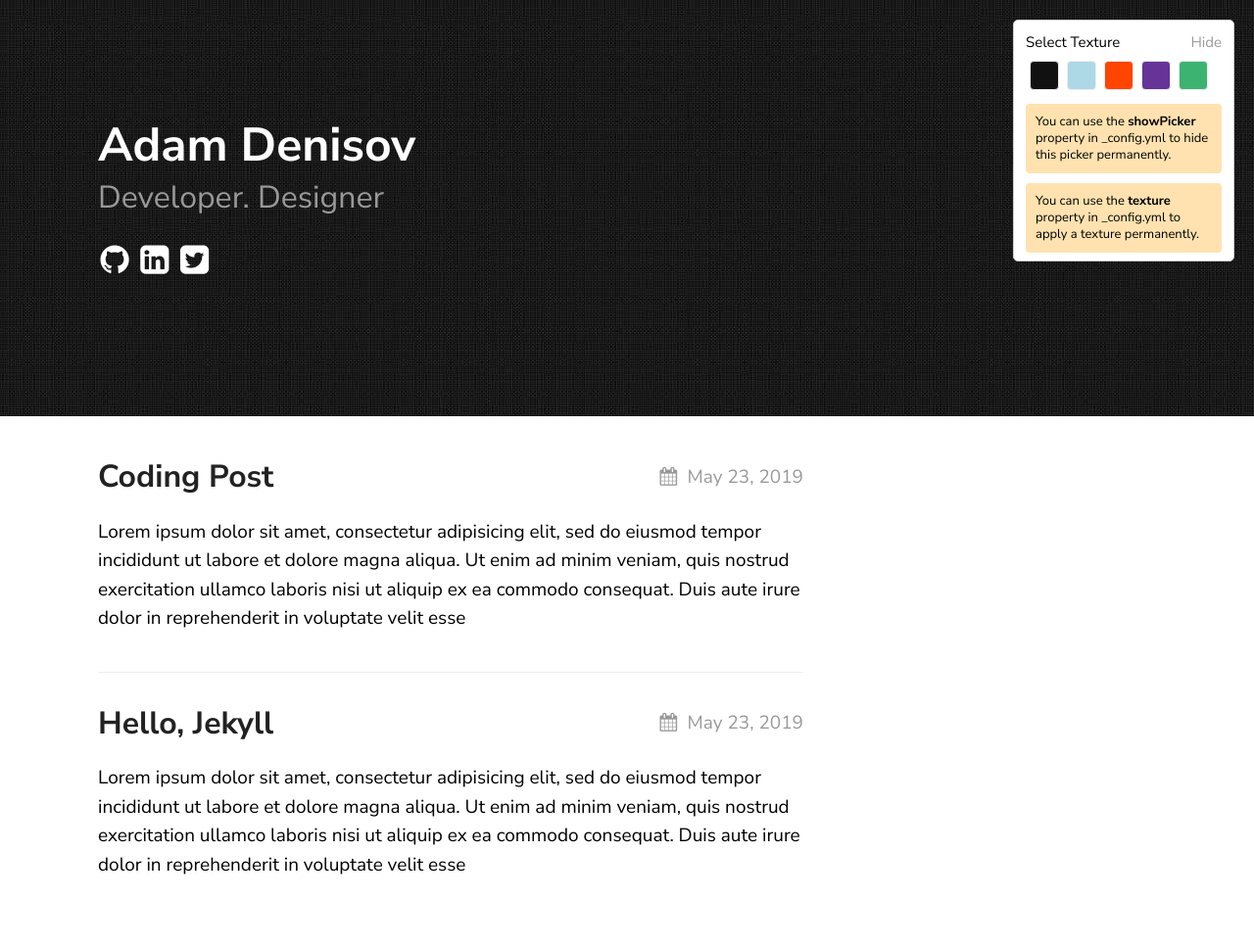
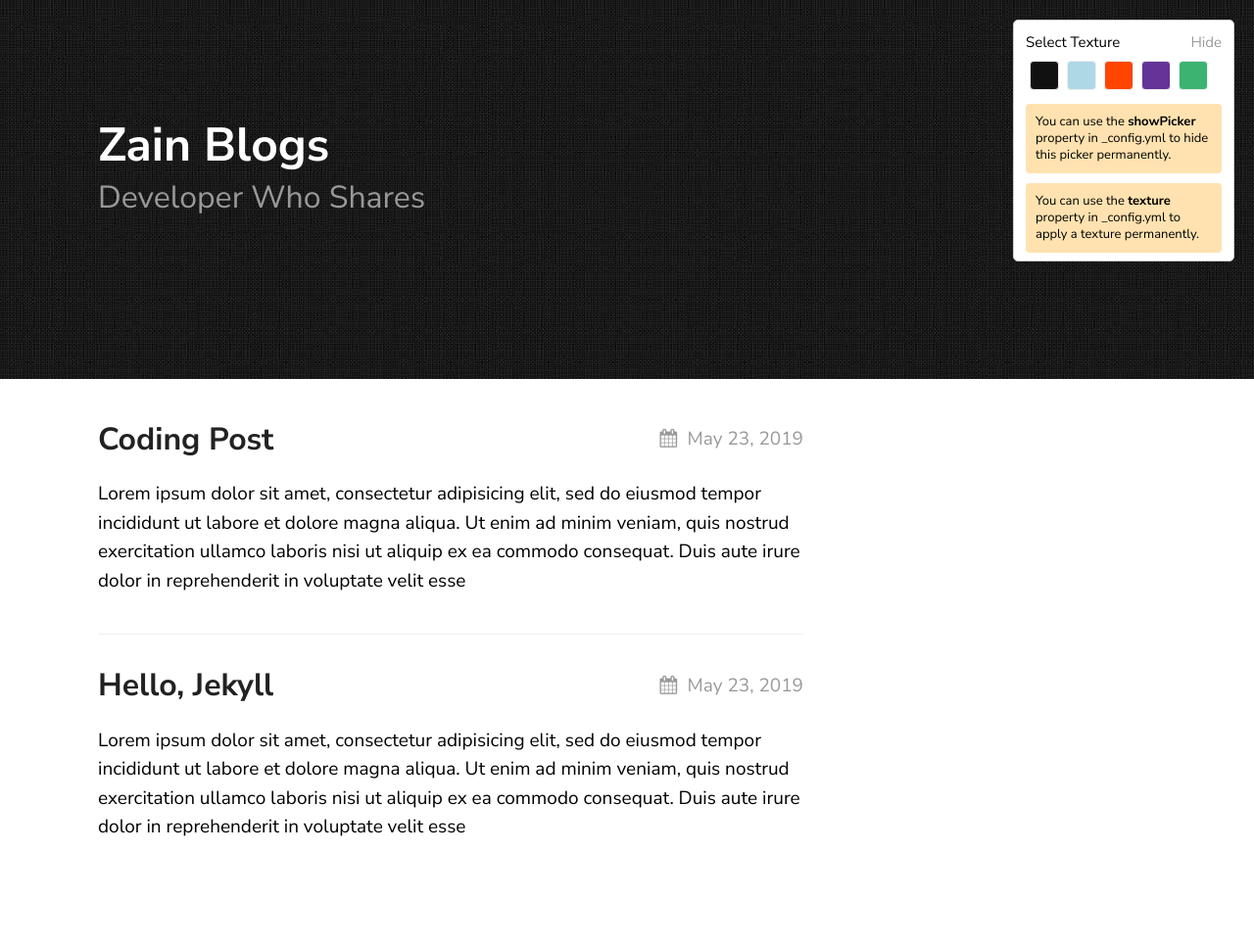
Before and after one commit to samarsault/texture, a Jekyll site: the page built from index.md, in a window 1280 px wide. Shown: the whole page at 98% size. Built offline with Jekyll 4.4.1, drawn with Linux system fonts in a browser that asks for light colours; after the commit the page ends 929 px from its top, so only the background shows below that.

Commit message:
Update base URL

```diff
--- a/_config.yml
+++ b/_config.yml
@@ -6,7 +6,9 @@ description: > # this means to ignore newlines until "show_exerpts:"
   line in _config.yml. It will appear in your document head meta (for
   Google search results) and in your feed.xml site description.
 show_excerpts: true # set to true to show excerpts on the homepage
-baseurl: /texture
+remote_theme: thelehhman/texture
+theme: texture
+baseurl: /blogs
 
 # Minima date format
 # refer to http://shopify.github.io/liquid/filters/date/ if you want to customize this
@@ -15,19 +17,19 @@ sass:
 
 permalink: /posts/:title/
 texture:
-  title: Adam Denisov
-  tagline: Developer. Designer
+  title: Zain Blogs
+  tagline: Developer Who Shares
   date_format: "%b %-d, %Y"
   style: black
   showNav: false
   showPicker: true
 
   # generate social links in footer
-  social_links:
-    twitter: thelehhman
-    github:  thelehhman
-    linkedIn: in/thelehhman
-    rss: rss
+  # social_links:
+  #   twitter: thelehhman
+  #   github:  thelehhman
+  #   linkedIn: in/thelehhman
+  #   rss: rss
 
 
 # If you want to link only specific pages in your header, uncomment
```
